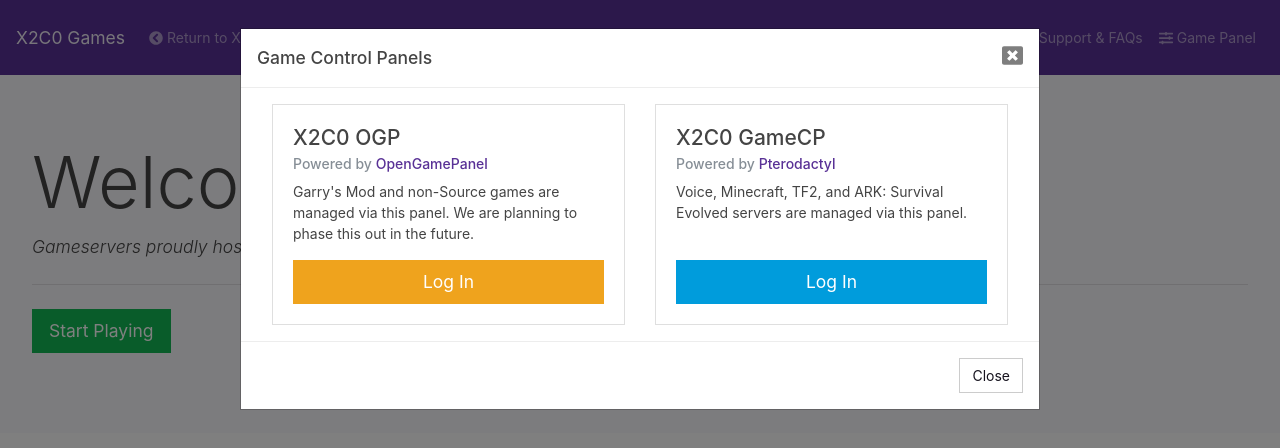
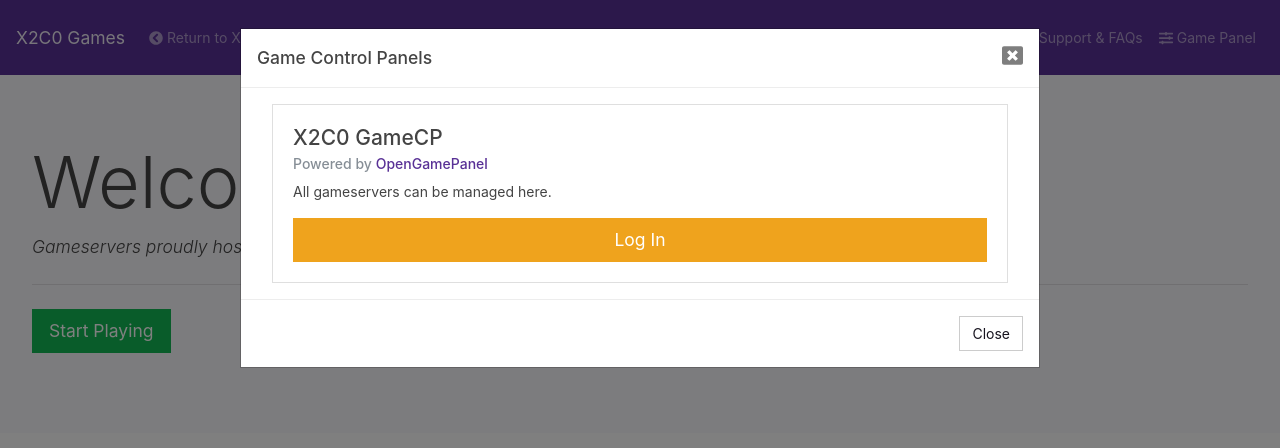
Before and after one commit to unixfy/games.unixfy.me, a plain HTML site: page index.html in a window 1280 px wide. Both pictures are taken after a click on the link "Game Panel". Drawn offline with nearby package versions, Linux system fonts and the light colour scheme.

Commit message:
Remove reference to Pterodactyl panel
It's an awful piece of software at the moment. OGP is still king.

```diff
--- a/index.html
+++ b/index.html
@@ -168,24 +168,13 @@
         <div class="modal-body">
           <div class="container col-md-12">
             <div class="row">
-              <div class="col-md-6">
-                <div class="card">
-                  <div class="card-body">
-                    <h4 class="card-title">X2C0 OGP</h4>
-                    <h6 class="card-subtitle mb-2 text-muted">Powered by <a href="https://opengamepanel.org" target="_blank">OpenGamePanel</a></h6>
-                    <p class="card-text">Garry's Mod and non-Source games are managed via this panel. We are planning to phase this out in the future.</p>
-                    <a class="btn btn-warning btn-lg btn-block" href="https://ogp.x2c0.net" target="_blank" role="button">Log In</a>
-                  </div>
-                </div>
-              </div>
-
-              <div class="col-md-6">
+              <div class="col-md-12">
                 <div class="card">
                   <div class="card-body">
                     <h4 class="card-title">X2C0 GameCP</h4>
-                    <h6 class="card-subtitle mb-2 text-muted">Powered by <a href="https://pterodactyl.io" target="_blank">Pterodactyl</a></h6>
-                    <p class="card-text">Voice, Minecraft, TF2, and ARK: Survival Evolved servers are managed via this panel.</p><br>
-                    <a class="btn btn-info btn-lg btn-block" href="https://gamecp.x2c0.net" target="_blank" role="button">Log In</a>
+                    <h6 class="card-subtitle mb-2 text-muted">Powered by <a href="https://opengamepanel.org" target="_blank">OpenGamePanel</a></h6>
+                    <p class="card-text">All gameservers can be managed here.</p>
+                    <a class="btn btn-warning btn-lg btn-block" href="https://gamecp.x2c0.net" target="_blank" role="button">Log In</a>
                   </div>
                 </div>
               </div>
```
